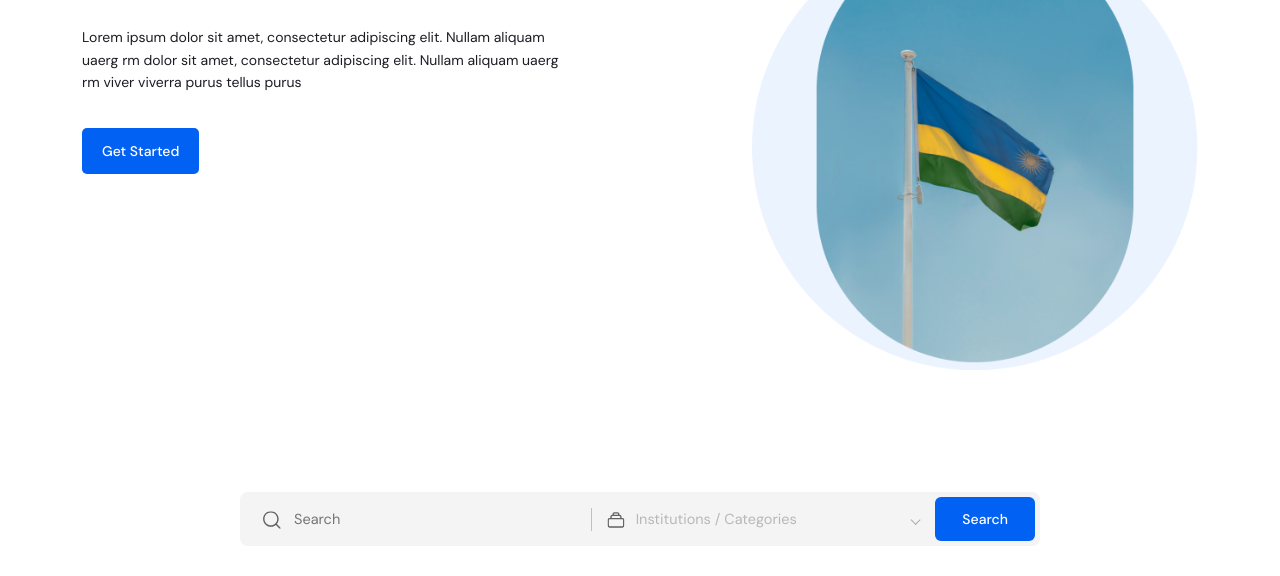
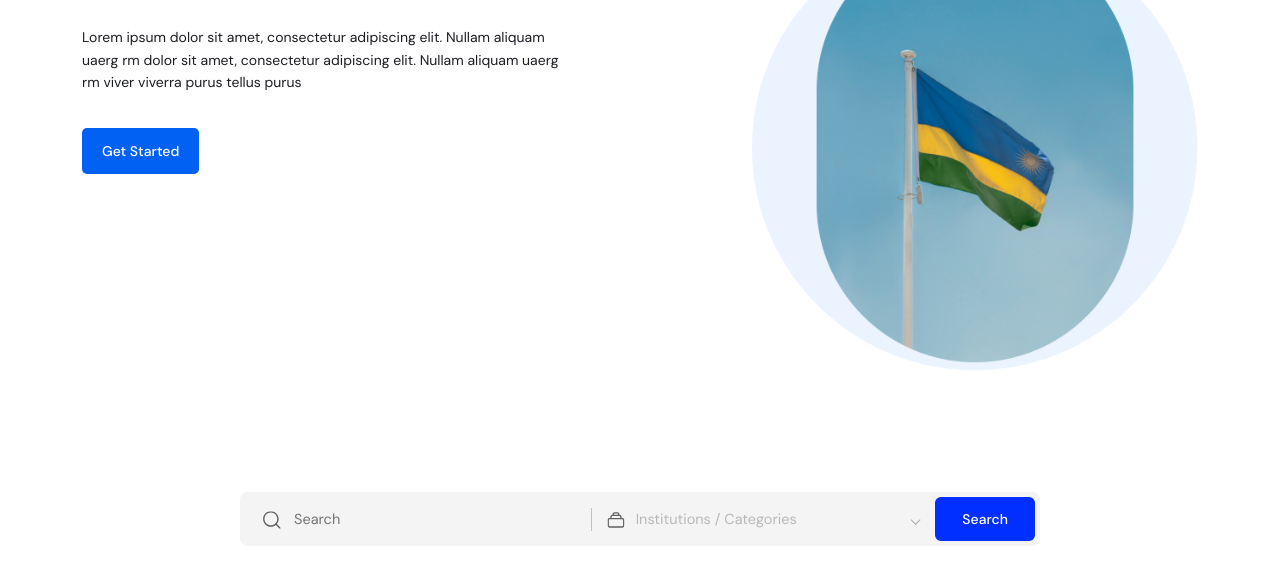
Before and after one commit to Alamin1000/project277-news-documents, a plain HTML site: page index.html in a window 1280 px wide. In both pictures the pointer is over the button "Search". Shown: the part 224-800 px from the top of the page. Drawn offline with Linux system fonts and the light colour scheme.

Commit message:
fix-1.10

```diff
--- a/style.css
+++ b/style.css
@@ -479,6 +479,10 @@ p:last-child{
   background: var(--theme__color1);
   font-family: var(--dm-sans);
   border: 1px solid transparent;
+  transition: 0.3s;
+}
+.h-filter__submit:hover {
+  background: #002fff;
 }
 
 .news-group {
```
